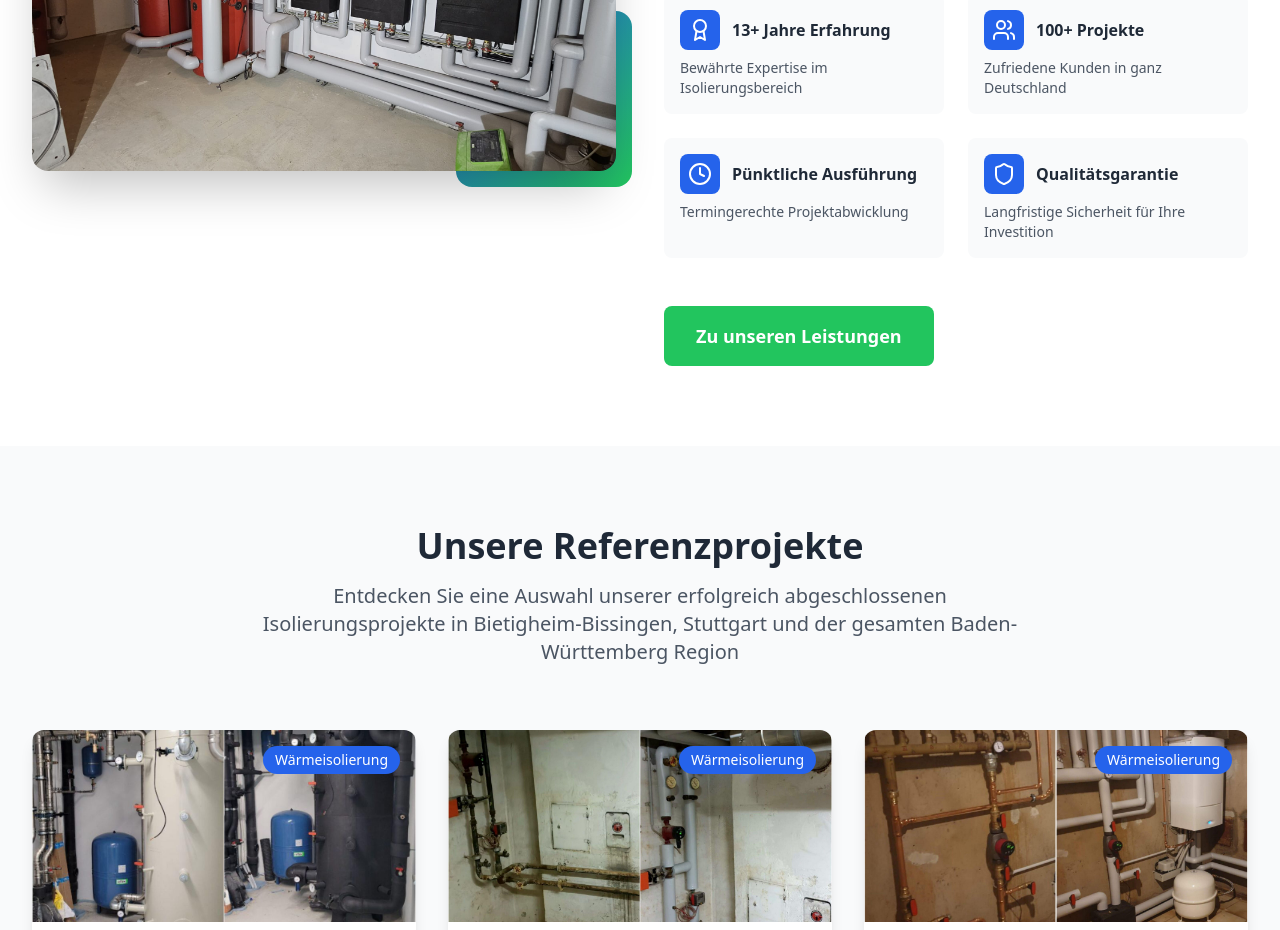
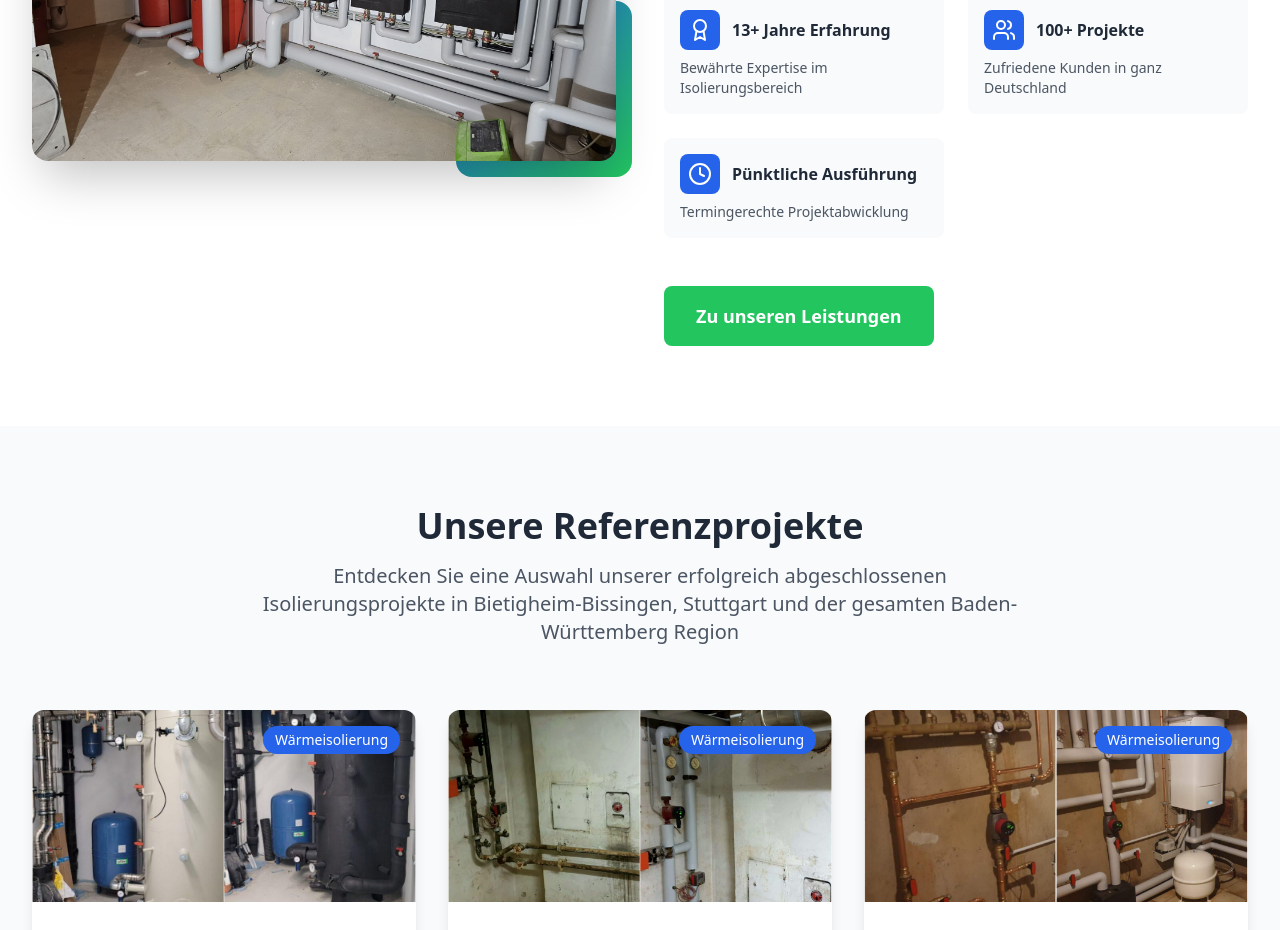
Before and after one commit to cristianBuzea/dutu, a React (Vite) app: page / in a window 1280 px wide. Shown: the part 2180-3110 px from the top of the page. Built offline with nearby package versions, Linux system fonts and the light colour scheme.

Commit message:
Test commit

```diff
--- a/src/components/About.tsx
+++ b/src/components/About.tsx
@@ -17,11 +17,6 @@ const About = () => {
       icon: <Clock className="w-6 h-6" />,
       title: "Pünktliche Ausführung",
       description: "Termingerechte Projektabwicklung"
-    },
-    {
-      icon: <Shield className="w-6 h-6" />,
-      title: "Qualitätsgarantie",
-      description: "Langfristige Sicherheit für Ihre Investition"
     }
   ];
 
@@ -29,7 +24,7 @@ const About = () => {
     <section id="about" className="py-20 bg-white">
       <div className="max-w-7xl mx-auto px-4 sm:px-6 lg:px-8">
         <div className="grid grid-cols-1 lg:grid-cols-2 gap-12 items-center">
-          {/* Left side - Image */}
+          {/* Left side - Image with gradient */}
           <div className="relative">
             <div className="relative z-10">
               <img
```
